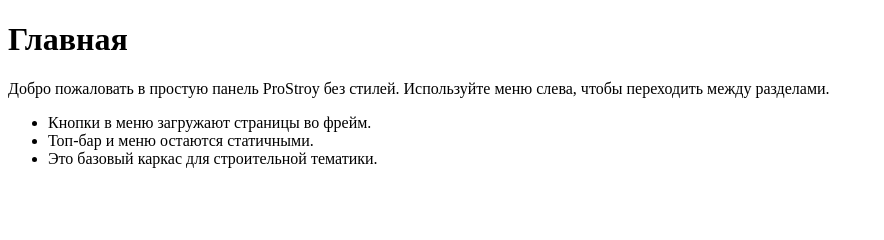
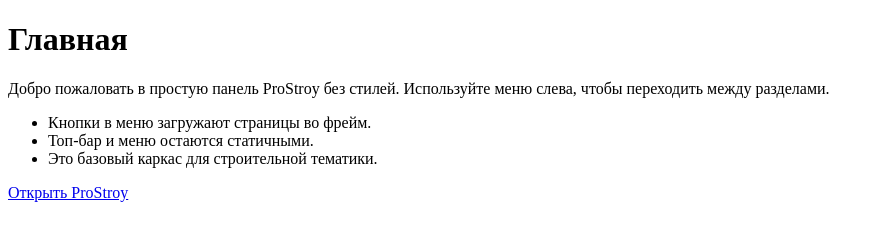
Before and after one commit to basckak/ProStroy, a plain HTML site: page home.html in a window 1280 px wide. Shown: the whole page, without its empty margins (0-884 px from the left). Drawn offline with Linux system fonts and the light colour scheme.

Commit message:
Update home.html

```diff
--- a/home.html
+++ b/home.html
@@ -12,5 +12,6 @@
     <li>Топ-бар и меню остаются статичными.</li>
     <li>Это базовый каркас для строительной тематики.</li>
   </ul>
+  <p><a href="https://basckak.github.io/ProStroy/" target="_blank">Открыть ProStroy</a></p>
 </body>
 </html>
```
